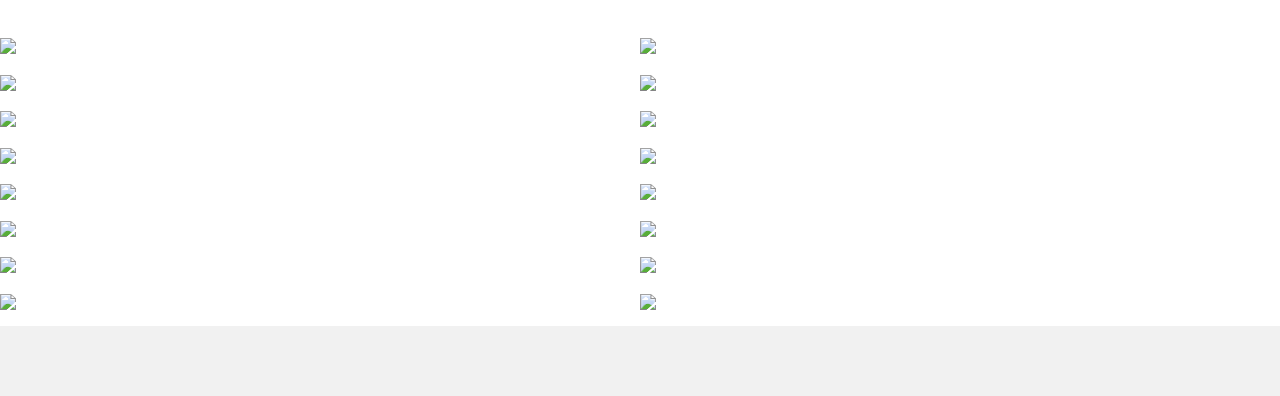
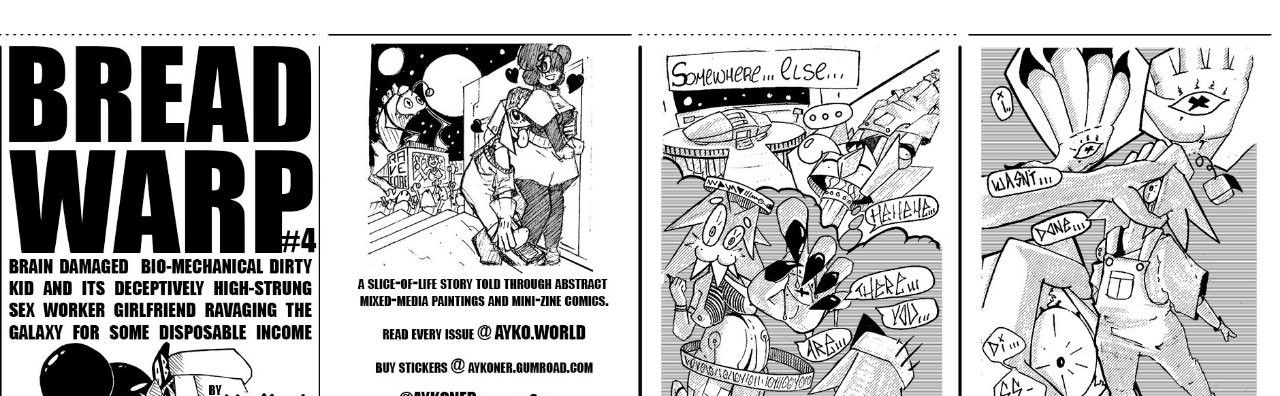
Before and after one commit to ayko-world/breadwarp, a plain HTML site: page index.html in a window 1280 px wide. Shown: the part 146-542 px from the top of the page. Drawn offline with nearby package versions, Linux system fonts and the light colour scheme; the site is published under a folder, as on GitHub Pages, so addresses that start at the root find nothing.

Commit message:
Update index.html

```diff
--- a/index.html
+++ b/index.html
@@ -29,66 +29,66 @@ body {font-family: "Raleway", Arial, sans-serif}
   <!-- Photo Grid -->
   <div class="w3-row" id="warp004">
     <div class="w3-half">
-      <img src="/bw004/spread1.jpg" style="width:100%">
+      <img src="bw004/spread1.jpg" style="width:100%">
     </div>
     <div class="w3-half">
-      <img src="/bw004/spread2.jpg" style="width:100%">
+      <img src="bw004/spread2.jpg" style="width:100%">
     </div>
   </div>
   <div class="w3-row">
     <div class="w3-half">
-      <img src="/bw004/spread3.jpg" style="width:100%">
+      <img src="bw004/spread3.jpg" style="width:100%">
     </div>
     <div class="w3-half">
-      <img src="/bw004/spread4.jpg" style="width:100%">
+      <img src="bw004/spread4.jpg" style="width:100%">
     </div>
   </div>
   <div class="w3-row" id="warp003">
     <div class="w3-half">
-      <img src="/bw003/spread1.jpg" style="width:100%">
+      <img src="bw003/spread1.jpg" style="width:100%">
     </div>
     <div class="w3-half">
-      <img src="/bw003/spread2.jpg" style="width:100%">
+      <img src="bw003/spread2.jpg" style="width:100%">
     </div>
   </div>
   <div class="w3-row">
     <div class="w3-half">
-      <img src="/bw003/spread3.jpg" style="width:100%">
+      <img src="bw003/spread3.jpg" style="width:100%">
     </div>
     <div class="w3-half">
-      <img src="/bw003/spread4.jpg" style="width:100%">
+      <img src="bw003/spread4.jpg" style="width:100%">
     </div>
   </div>
   <div class="w3-row" id="warp002">
     <div class="w3-half">
-      <img src="/bw002/spread1.jpg" style="width:100%">
+      <img src="bw002/spread1.jpg" style="width:100%">
     </div>
     <div class="w3-half">
-      <img src="/bw002/spread2.jpg" style="width:100%">
+      <img src="bw002/spread2.jpg" style="width:100%">
     </div>
   </div>
   <div class="w3-row">
     <div class="w3-half">
-      <img src="/bw002/spread3.jpg" style="width:100%">
+      <img src="bw002/spread3.jpg" style="width:100%">
     </div>
     <div class="w3-half">
-      <img src="/bw002/spread4.jpg" style="width:100%">
+      <img src="bw002/spread4.jpg" style="width:100%">
     </div>
   </div>
   <div class="w3-row" id="warp001">
     <div class="w3-half">
-      <img src="/bw001/spread1.jpg" style="width:100%">
+      <img src="bw001/spread1.jpg" style="width:100%">
     </div>
     <div class="w3-half">
-      <img src="/bw001/spread2.jpg" style="width:100%">
+      <img src="bw001/spread2.jpg" style="width:100%">
     </div>
   </div>
   <div class="w3-row">
     <div class="w3-half">
-      <img src="/bw001/spread3.jpg" style="width:100%">
+      <img src="bw001/spread3.jpg" style="width:100%">
     </div>
     <div class="w3-half">
-      <img src="/bw001/spread4.jpg" style="width:100%">
+      <img src="bw001/spread4.jpg" style="width:100%">
     </div>
   </div>
 
```
